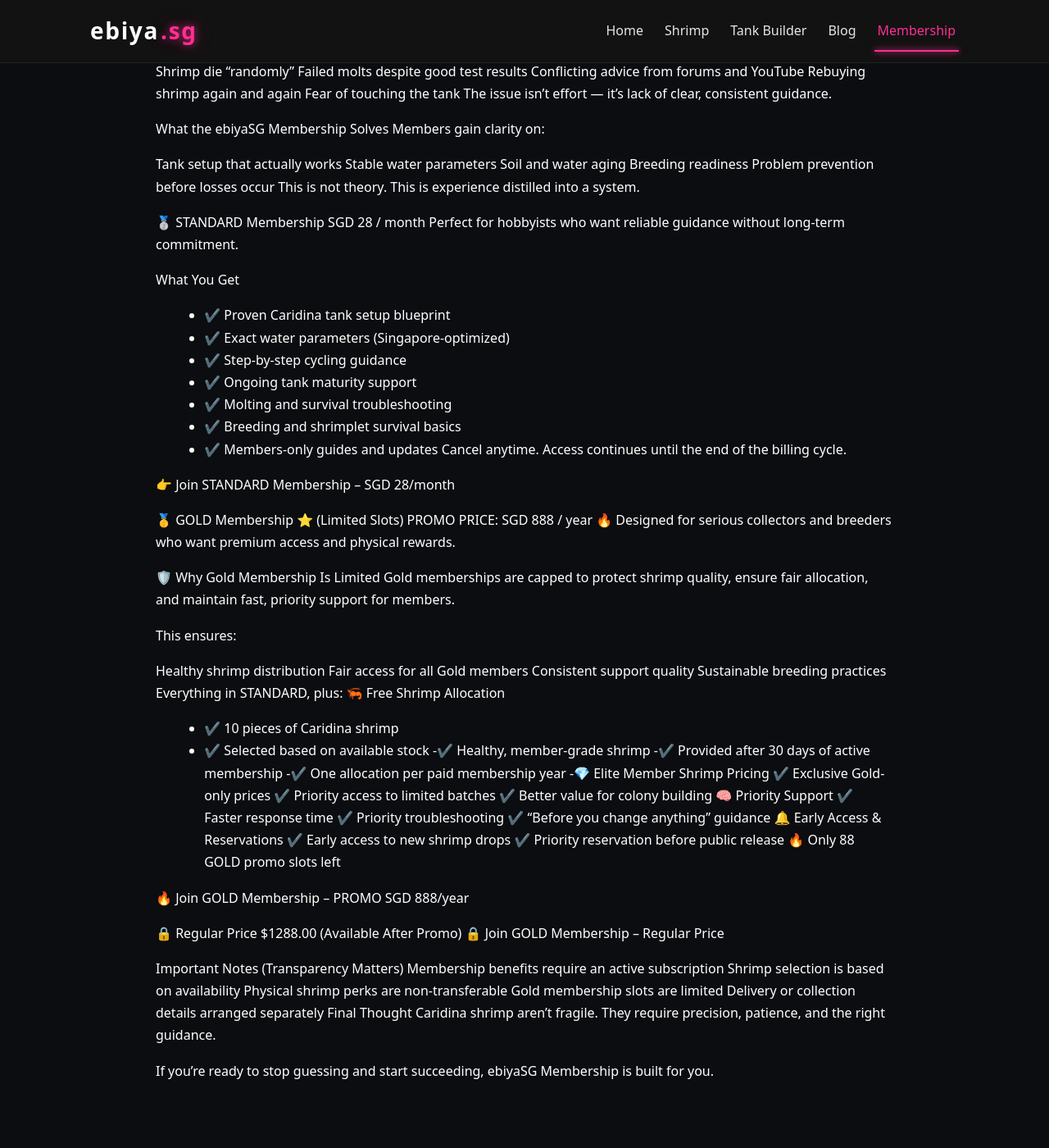
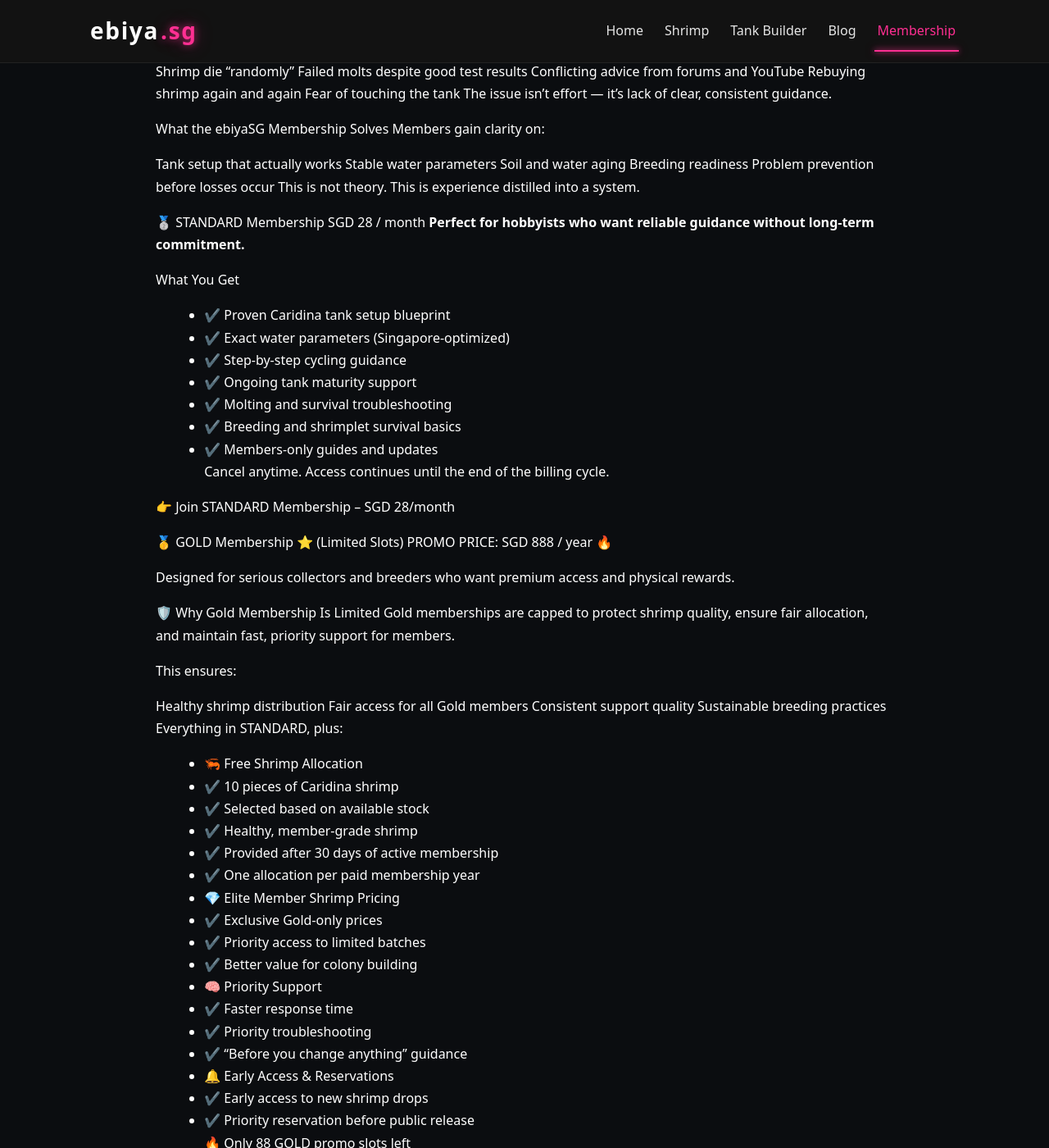
Before and after one commit to m33lucky-benny/ebiya.sg, a Jekyll site: the page built from membership.md, in a window 1280 px wide and 1400 px high, scrolled down 3970 px. Shown: the whole window at 82% size. Built offline with Jekyll 4.4.1, drawn with Linux system fonts in a browser that asks for light colours; some of the changed text lies outside the part shown.

Commit message:
Update membership.md

```diff
--- a/membership.md
+++ b/membership.md
@@ -191,11 +191,9 @@ This ensures:
 
 <a href="https://buy.stripe.com/cNi6oz4ZabqGe9E5G0ao802"
    class="stripe-btn disabled">
-🔒 Join GOLD Membership – Regular Price
+🔒 Join GOLD Membership – Regular Price 🔒
 
-🔒 Regular Price $1288.00 (Available After Promo)
-🔒 Join GOLD Membership – Regular Price
-</a>
+🔒 Regular Price $1288.00 (Available After Promo) 🔒
 
 ---
 
@@ -249,7 +247,7 @@ This is not theory.
 This is experience distilled into a system.
 
 🥈 STANDARD Membership
-SGD 28 / month
+SGD 28 / month <b>
 Perfect for hobbyists who want reliable guidance without long-term commitment.
 
 What You Get
@@ -259,13 +257,14 @@ What You Get
 - ✔️ Ongoing tank maturity support
 - ✔️ Molting and survival troubleshooting
 - ✔️ Breeding and shrimplet survival basics
-- ✔️ Members-only guides and updates
+- ✔️ Members-only guides and updates <br>
 Cancel anytime. Access continues until the end of the billing cycle.
 
 👉 Join STANDARD Membership – SGD 28/month
 
 🥇 GOLD Membership ⭐ (Limited Slots)
 PROMO PRICE: SGD 888 / year 🔥
+
 Designed for serious collectors and breeders who want premium access and physical rewards.
 
 🛡️ Why Gold Membership Is Limited
@@ -279,29 +278,28 @@ Fair access for all Gold members
 Consistent support quality
 Sustainable breeding practices
 Everything in STANDARD, plus:
-🦐 Free Shrimp Allocation
+- 🦐 Free Shrimp Allocation
 - ✔️ 10 pieces of Caridina shrimp
 - ✔️ Selected based on available stock
--✔️ Healthy, member-grade shrimp
--✔️ Provided after 30 days of active membership
--✔️ One allocation per paid membership year
--💎 Elite Member Shrimp Pricing
-✔️ Exclusive Gold-only prices
-✔️ Priority access to limited batches
-✔️ Better value for colony building
-🧠 Priority Support
-✔️ Faster response time
-✔️ Priority troubleshooting
-✔️ “Before you change anything” guidance
-🔔 Early Access & Reservations
-✔️ Early access to new shrimp drops
-✔️ Priority reservation before public release
-🔥 Only 88 GOLD promo slots left
+- ✔️ Healthy, member-grade shrimp
+- ✔️ Provided after 30 days of active membership
+- ✔️ One allocation per paid membership year
+- 💎 Elite Member Shrimp Pricing
+- ✔️ Exclusive Gold-only prices
+- ✔️ Priority access to limited batches
+- ✔️ Better value for colony building
+- 🧠 Priority Support
+- ✔️ Faster response time
+- ✔️ Priority troubleshooting
+- ✔️ “Before you change anything” guidance
+- 🔔 Early Access & Reservations
+- ✔️ Early access to new shrimp drops
+- ✔️ Priority reservation before public release <br>
+ 🔥 Only 88 GOLD promo slots left
 
 🔥 Join GOLD Membership – PROMO SGD 888/year
 
 🔒 Regular Price $1288.00 (Available After Promo)
-🔒 Join GOLD Membership – Regular Price
 
 Important Notes (Transparency Matters)
 Membership benefits require an active subscription
```
